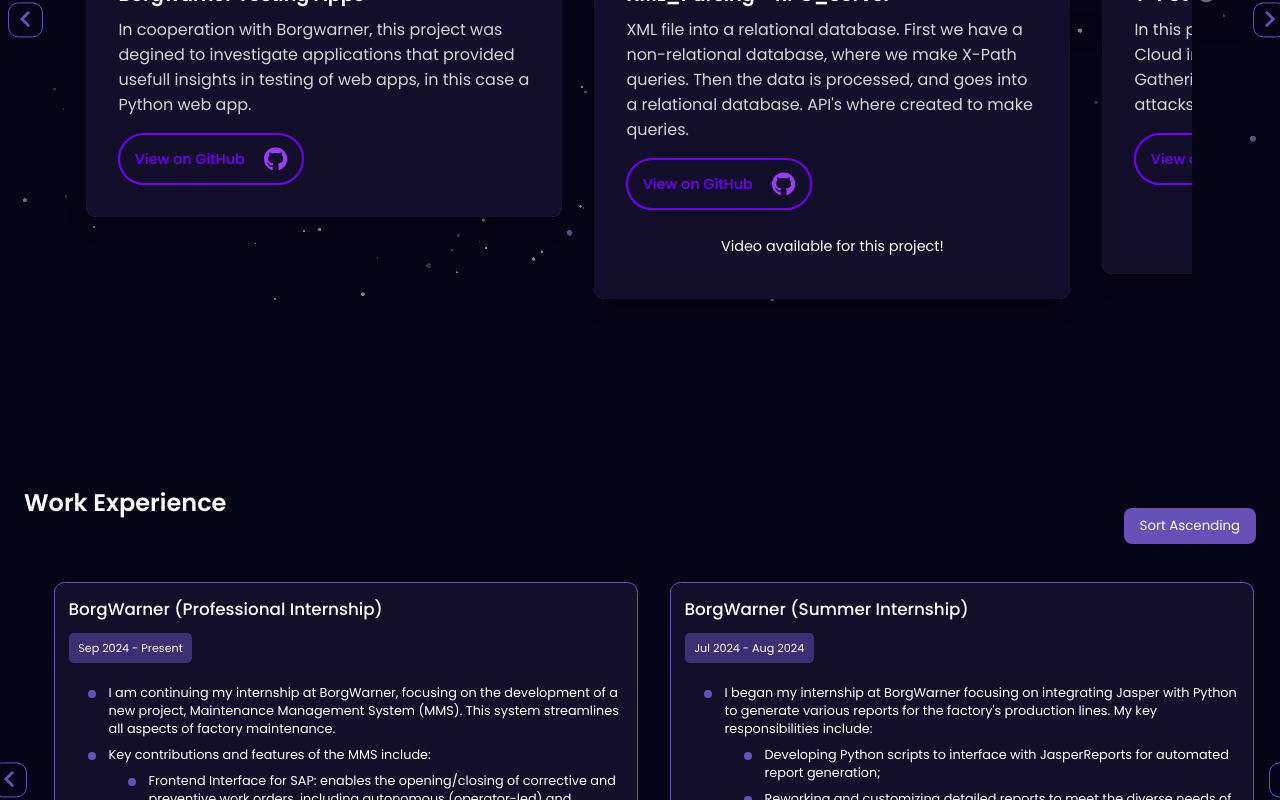
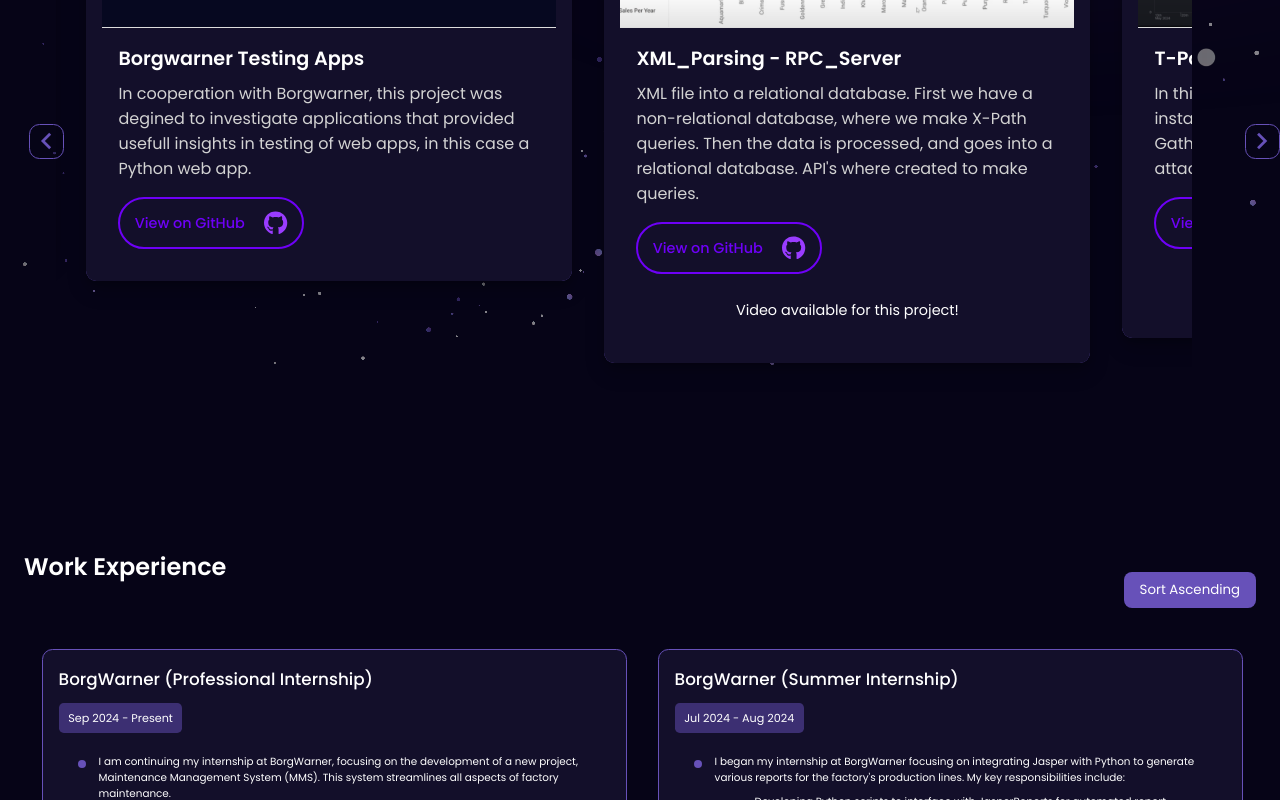
Before and after one commit to kromenz/webport, a React (Create React App) app: page / in a window 1280 px wide. Shown: the part 1740-2540 px from the top of the page. Built offline with nearby package versions, Linux system fonts and the light colour scheme.

Commit message:
feat: update skills data with Docker and Insomnia; enhance styling for responsive design in various components

```diff
--- a/src/components/ContactMe/ContactForm/ContactForm.css
+++ b/src/components/ContactMe/ContactForm/ContactForm.css
@@ -24,6 +24,7 @@
   border-radius: 0.6rem;
   border: 1.5px solid #6751b9;
   padding: 1rem;
+  resize: vertical;
 }
 
 form button {
--- a/src/components/ContactMe/ContactForm/ContactForm.jsx
+++ b/src/components/ContactMe/ContactForm/ContactForm.jsx
@@ -58,7 +58,7 @@
         <textarea
           name="message"
           placeholder="Message"
-          rows="5"
+          rows="8"
           value={formData.message}
           onChange={handleChange}></textarea>
         <button type="submit">SEND</button>
--- a/src/components/Hero/Hero.css
+++ b/src/components/Hero/Hero.css
@@ -3,6 +3,7 @@
   align-items: center;
   position: relative;
 }
+
 .hero-container::after,
 .hero-container::before {
   content: " ";
--- a/src/components/Projects/Projects.css
+++ b/src/components/Projects/Projects.css
@@ -69,9 +69,18 @@
 
 .arrow-left,
 .arrow-right {
-  top: 50%;
-  transform: translateY(-50%);
+  width: 2.2rem;
+  height: 2.2rem;
+  display: flex;
+  align-items: center;
+  justify-content: center;
+  color: #6751b9;
+  border-radius: 0.65rem;
+  border: 1.5px solid #6751b9;
+  position: absolute;
+  top: 55%;
   z-index: 2;
+  cursor: pointer;
 }
 
 .arrow-left span,
@@ -83,17 +92,73 @@
 .arrow-left {
   left: -2rem;
 }
+
 .arrow-right {
-  right: -3rem;
+  right: -4rem;
 }
 
-(max-width: 1025px) {
+@media (max-width: 1399px) {
   .arrow-left {
-    left: 0rem;
+    left: -0.7rem;
   }
 
   .arrow-right {
-    right: 0rem;
+    right: -2.5rem;
+  }
+}
+
+@media (max-width: 1024px) {
+  .arrow-left,
+  .arrow-right {
+    width: 1.8rem;
+    height: 1.8rem;
+  }
+
+  .arrow-left span,
+  .arrow-right span {
+    font-size: 1.5rem !important;
+    font-weight: 500;
+  }
+
+  .arrow-left {
+    left: 0.6rem;
+  }
+
+  .arrow-right {
+    right: 0.8rem;
+  }
+
+  .particles-bg {
+    display: none !important;
+  }
+}
+
+@media (max-width: 768px) {
+  .arrow-left,
+  .arrow-right {
+    width: 1.8rem;
+    height: 1.8rem;
+  }
+
+  .arrow-left span,
+  .arrow-right span {
+    font-size: 1.7rem !important;
+    font-weight: 500;
+  }
+
+  .arrow-left {
+    left: 1.2rem;
+  }
+
+  .arrow-right {
+    right: 1.6rem;
+  }
+}
+
+@media (max-width: 590px) {
+  .arrow-left,
+  .arrow-right {
+    display: none;
   }
 }
 
@@ -101,14 +166,6 @@
   .projects-container h5 {
     font-size: 1.3rem;
     margin-bottom: 2rem;
-  }
-
-  .arrow-left {
-    left: -1rem;
-  }
-
-  .arrow-right {
-    right: -1rem;
   }
 }
 
--- a/src/components/Projects/Projects.jsx
+++ b/src/components/Projects/Projects.jsx
@@ -18,7 +18,7 @@
     slidesToScroll: 1,
     arrows: false,
     centerMode: true,
-    centerPadding: "60px",
+    centerPadding: "50px",
     cssEase: "ease-out",
     responsive: [
       {
@@ -37,6 +37,17 @@
           slidesToScroll: 1,
           centerMode: true,
           centerPadding: "20px",
+        },
+      },
+      {
+        breakpoint: 480,
+        settings: {
+          autoplay: true,
+          autoplaySpeed: 15000,
+          slidesToShow: 1,
+          slidesToScroll: 1,
+          centerMode: true,
+          centerPadding: "5px",
         },
       },
     ],
--- a/src/components/Projects/ProjectsCard/ProjectsCard.css
+++ b/src/components/Projects/ProjectsCard/ProjectsCard.css
@@ -165,3 +165,15 @@
   color: #ffffff;
   animation: github-bounce 0.6s ease infinite;
 }
+
+@media (max-width: 1024px) {
+  .projects-card {
+    padding: 0.85rem;
+  }
+}
+
+@media (max-width: 768px) {
+  .projects-card {
+    margin: 0 1.6rem;
+  }
+}
--- a/src/components/Skills/SkillCard/SkillCard.css
+++ b/src/components/Skills/SkillCard/SkillCard.css
@@ -67,3 +67,47 @@
     font-size: 0.9rem;
   }
 }
+
+@media (max-width: 400px) {
+  .skills-info-card span {
+    font-size: 0.8rem;
+  }
+
+  .skills-card {
+    padding: 1.5rem;
+  }
+  .skills-card span {
+    font-size: 0.9rem;
+  }
+
+  .skill-icon {
+    width: 2rem;
+    height: 2rem;
+  }
+
+  .skill-icon img {
+    width: 1.3rem;
+  }
+}
+
+@media (max-width: 320px) {
+  .skills-info-card span {
+    font-size: 0.6rem;
+  }
+
+  .skills-card {
+    padding: 1.2rem;
+  }
+  .skills-card span {
+    font-size: 0.7rem;
+  }
+
+  .skill-icon {
+    width: 1.6rem;
+    height: 1.6rem;
+  }
+
+  .skill-icon img {
+    width: 1rem;
+  }
+}
--- a/src/components/Skills/Skills.css
+++ b/src/components/Skills/Skills.css
@@ -1,6 +1,7 @@
 .skills-container {
   margin: 4rem 0;
   position: relative;
+  margin-top: 8rem;
 }
 
 .skills-container::after,
--- a/src/components/WorkExperience/ExperienceCard/ExperienceCard.css
+++ b/src/components/WorkExperience/ExperienceCard/ExperienceCard.css
@@ -57,16 +57,19 @@
   top: 0.35rem;
 }
 
-@media (max-width: 768px) {
+@media (max-width: 1299px) {
   .work-experience-card {
-    margin: 0;
+    margin: 0.2rem;
+    max-width: 95%;
+    justify-content: center;
+    padding: 1rem;
   }
 
   .work-experience-card h6 {
-    font-size: 0.95;
+    font-size: 0.7;
   }
 
   .work-experience-card ul li {
-    font-size: 0.75rem;
+    font-size: 0.65rem;
   }
 }
--- a/src/components/WorkExperience/WorkExperience.css
+++ b/src/components/WorkExperience/WorkExperience.css
@@ -29,8 +29,8 @@
   background-color: #8a75d6;
 }
 
-.arrow-left,
-.arrow-right {
+.arrow-left-we,
+.arrow-right-we {
   width: 2.2rem;
   height: 2.2rem;
   display: flex;
@@ -45,41 +45,82 @@
   cursor: pointer;
 }
 
-.arrow-left span,
-.arrow-right span {
+.arrow-left-we span,
+.arrow-right-we span {
   font-size: 2rem;
   font-weight: 500;
 }
 
-.arrow-left {
+.arrow-left-we {
   left: -2rem;
 }
 
-.arrow-right {
-  right: -2rem;
+.arrow-right-we {
+  right: -4rem;
 }
 
-@media (max-width: 1025px) {
-  .arrow-left {
-    left: 0rem;
+@media (max-width: 1399px) {
+  .arrow-left-we {
+    left: -0.7rem;
   }
 
-  .arrow-right {
-    right: 0rem;
+  .arrow-right-we {
+    right: -2.5rem;
+  }
+}
+
+@media (max-width: 1024px) {
+  .arrow-left-we,
+  .arrow-right-we {
+    width: 1.8rem;
+    height: 1.8rem;
+  }
+
+  .arrow-left-we span,
+  .arrow-right-we span {
+    font-size: 1.5rem !important;
+    font-weight: 500;
+  }
+
+  .arrow-left-we {
+    left: -0.9rem;
+  }
+
+  .arrow-right-we {
+    right: -1.5rem;
   }
 }
 
 @media (max-width: 768px) {
+  .arrow-left-we,
+  .arrow-right-we {
+    width: 1.4rem;
+    height: 1.4rem;
+  }
+
+  .arrow-left-we span,
+  .arrow-right-we span {
+    font-size: 1.2rem !important;
+    font-weight: 500;
+  }
+
+  .arrow-left-we {
+    left: -0.7rem;
+  }
+
+  .arrow-right-we {
+    right: -0.7rem;
+  }
+
   .experience-container h5 {
     font-size: 1.3rem;
     margin-bottom: 2rem;
   }
+}
 
-  .arrow-left {
-    left: -1rem;
-  }
-
-  .arrow-right {
-    right: -1rem;
+@media (max-width: 590px) {
+  .arrow-left-we,
+  .arrow-right-we {
+    display: none;
   }
 }
--- a/src/components/WorkExperience/WorkExperience.jsx
+++ b/src/components/WorkExperience/WorkExperience.jsx
@@ -66,11 +66,11 @@
         </button>
       </div>
       <div className="experience-content">
-        <div className="arrow-right" onClick={slideRight}>
+        <div className="arrow-right-we" onClick={slideRight}>
           <span className="material-symbols-outlined">chevron_right</span>
         </div>
 
-        <div className="arrow-left" onClick={slideLeft}>
+        <div className="arrow-left-we" onClick={slideLeft}>
           <span className="material-symbols-outlined">chevron_left</span>
         </div>
         <Slider ref={sliderRef} {...settings}>
--- a/src/utils/data.js
+++ b/src/utils/data.js
@@ -46,7 +46,9 @@
       { skill: "Git & GitHub", percentage: "75%" },
       { skill: "Visual Studio Code", percentage: "75%" },
       { skill: "DBeaver", percentage: "70%" },
+      { skill: "Docker", percentage: "50%" },
       { skill: "Postman", percentage: "70%" },
+      { skill: "Insomnia", percentage: "40%" },
     ],
   },
   {
```
Also changed, not shown: 1 other file (tests, documents, lock files or other folders).
